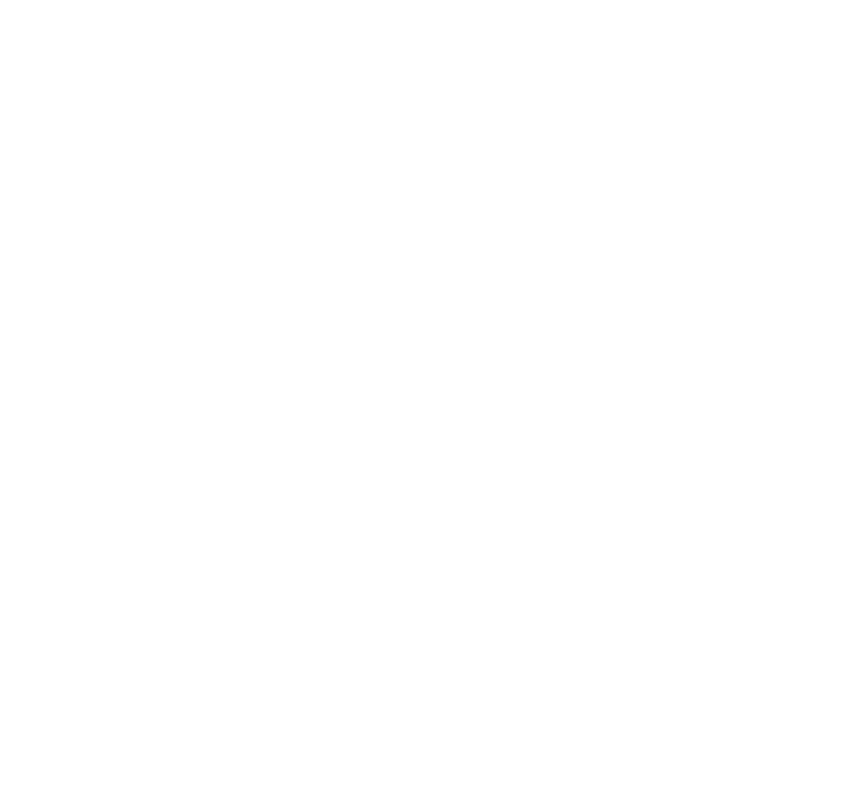
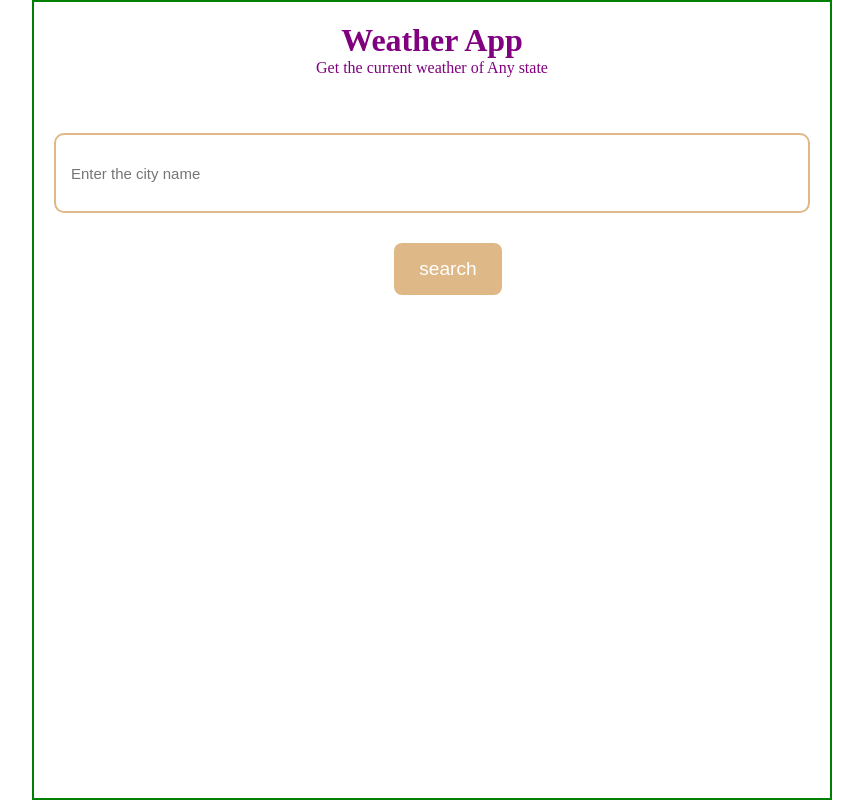
Before and after one commit to Gajindu-Gunarathna/Weather_App, a plain HTML site: page index.html in a window 1280 px wide. Shown: the whole page, without its empty margins (288-1151 px from the left). Drawn offline with Linux system fonts and the light colour scheme.

Commit message:
Basic Frotnend

```diff
--- a/index.html
+++ b/index.html
@@ -10,6 +10,20 @@
     <!--Weather App-->
     <div class = "container">
 
+        <header>
+            <h1>Weather App</h1>
+            <p>Get the current weather of Any state</p>
+        </header>
+        <br>
+        <br>
+        <br>
+        <div class="search-section">
+            <input type="text" name ="cityInput" id="cityInput" placeholder="Enter the city name" class="city-Inputs">
+        </div>
+        <button id="searchbtn" class="search-btn">
+            search
+        </button>
+
     </div>
     <script src = "./script.js">
 
--- a/style.css
+++ b/style.css
@@ -1,3 +1,63 @@
-h1{
-    color: green;
+*{
+    box-sizing: border-box;
+    margin: 0;
+    padding: 0;
 }
+
+.container{
+    height: 50vh;
+    width: 100vh;
+    padding: 20px;
+    min-height: 100vh;
+    border: 2px solid green;
+    margin-left: 25%;
+}
+
+header{
+    text-align: center;
+    color: purple;
+    margin-bottom: 2px;
+
+}
+
+.search-section{
+    display: flex;
+    flex-direction: column;
+    margin-bottom: 30px;
+    justify-content: center;
+    gap: 15px;
+    height: max-content;
+}
+
+.city-Inputs{
+    padding: 15px;
+    font-size: 15px;
+    border: 2px solid burlywood;
+    border-radius: 10px;
+    height: 80px;
+}
+
+.city-Inputs:focus{
+    background-color: rgb(209, 209, 243);
+    border: 2px solid rgb(12, 12, 158);
+}
+
+.search-btn{
+    padding: 15px 25px;
+    margin-left: 45%;
+    font-size: 1.2rem;
+    background-color: burlywood;
+    color: white;
+    border: none;
+    border-radius: 8px;
+    cursor: pointer;
+    transition: border-color 0.3s ease;
+}
+
+.search-btn:hover{
+    background-color: rgba(15, 15, 201, 0.664);
+}
+
+.search-btn:active{
+    transform: translateY(2px);
+}
```
